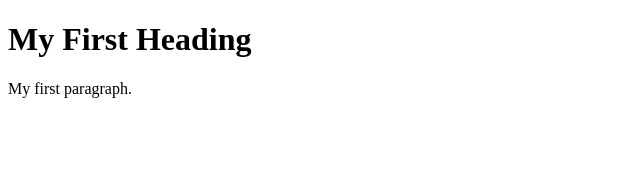
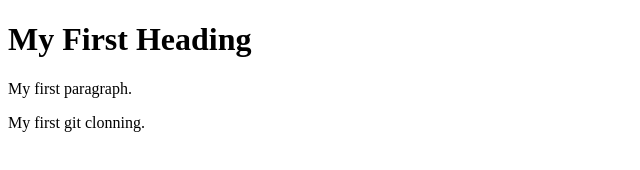
Before and after one commit to developerpriya/bookListApi, a plain HTML site: page index.html in a window 1280 px wide. Shown: the whole page, without its empty margins (0-640 px from the left). Drawn offline with Linux system fonts and the light colour scheme.

Commit message:
add lines

```diff
--- a/index.html
+++ b/index.html
@@ -4,6 +4,7 @@
 
 <h1>My First Heading</h1>
 <p>My first paragraph.</p>
+<p>My first git clonning.</p>
 
 </body>
 </html>
```
